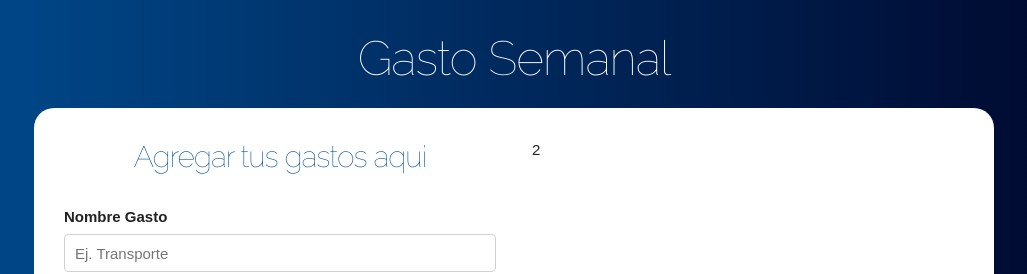
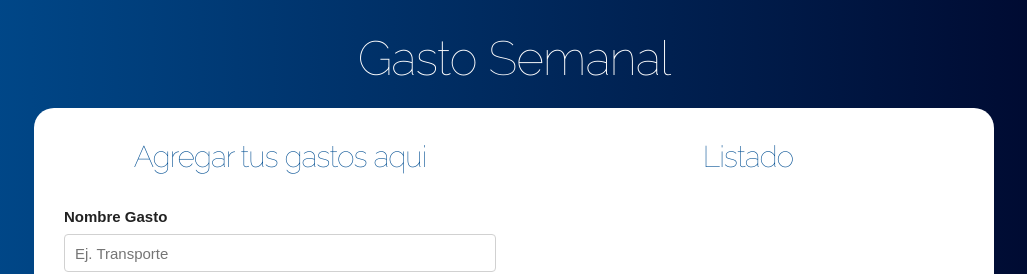
Before and after one commit to Devcrowmaster/budget-control, a React (Create React App) app: page / in a window 1280 px wide. Both pictures are taken after typing "5" into the empty fields and a click on the input "Definir Presupuesto". Shown: the top 274 px of the page, without its empty margins (126-1153 px from the left). Built offline with nearby package versions, Linux system fonts and the light colour scheme.

Commit message:
Creando componente lista de gastos y gasto.

```diff
--- a/src/App.js
+++ b/src/App.js
@@ -1,6 +1,7 @@
 import React,{useState} from 'react';
 import Question from './components/Question';
 import Form from './components/Form';
+import List from './components/List';
 
 function App() {
   //Definir state
@@ -44,7 +45,9 @@ function App() {
                   />
                 </div>
                 <div className="one-half column">
-                  2
+                  <List
+                    expenditures={expenditures}
+                  />
                 </div>
               </div>
             )}
--- /dev/null
+++ b/src/components/Expenditure.js
@@ -0,0 +1,11 @@
+import React from 'react'
+
+const Expenditure = ({expenditure}) => (
+  <li className="gastos">
+    <p>{expenditure.name}
+    <span className="gasto">$ {expenditure.quantify}</span>
+    </p>
+  </li>
+);
+
+export default Expenditure;
--- /dev/null
+++ b/src/components/List.js
@@ -0,0 +1,19 @@
+import React from 'react'
+import Expenditure from './Expenditure';
+
+const List = ({expenditures}) => {
+  return (
+    <div className="gastos-realizados">
+      <h2>Listado</h2>
+      {expenditures.map(expenditure =>(
+        <Expenditure
+          key={expenditure.id}
+          expenditure={expenditure}
+        />
+      ))}
+
+    </div>
+   );
+}
+
+export default List;
```
